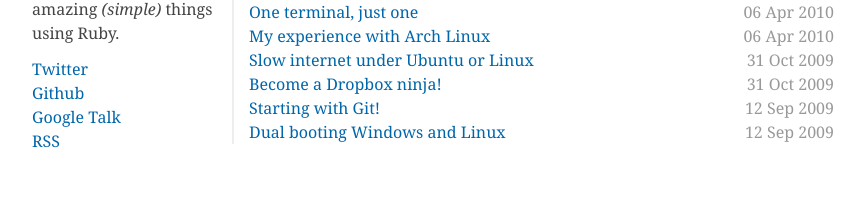
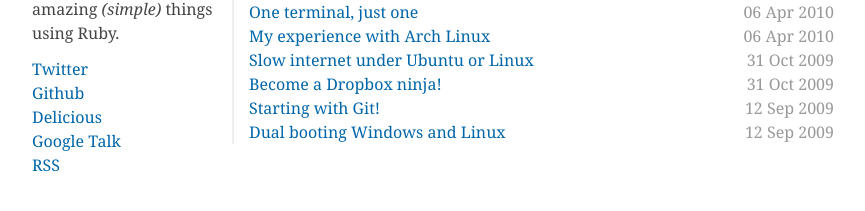
Before and after one commit to igor47/blog, a Jekyll site: the page built from index.html, in a window 1280 px wide. Shown: the part 194-405 px from the top of the page, without its empty margins (18-883 px from the left). Built offline with Jekyll 4.4.1, drawn with Linux system fonts in a browser that asks for light colours; Markdown is read by kramdown in place of the engine named in the settings.

Commit message:
Yeah, I'm one of these Delicious guys now

```diff
--- a/_layouts/default.html
+++ b/_layouts/default.html
@@ -28,6 +28,7 @@
         <ul id="links">
           <li><a href="http://twitter.com/Sirupsen">Twitter</a></li>
           <li><a href="http://github.com/Sirupsen">Github</a></li>
+          <li><a href="http://delicious.com/Sirupsen">Delicious</a></li>
           <li><a href="talk:chat?jid=sirupsen@gmail.com">Google Talk</a></li>
           <li><a href="http://feeds.feedburner.com/Sirupsen">RSS</a></li>
         </ul>
```
